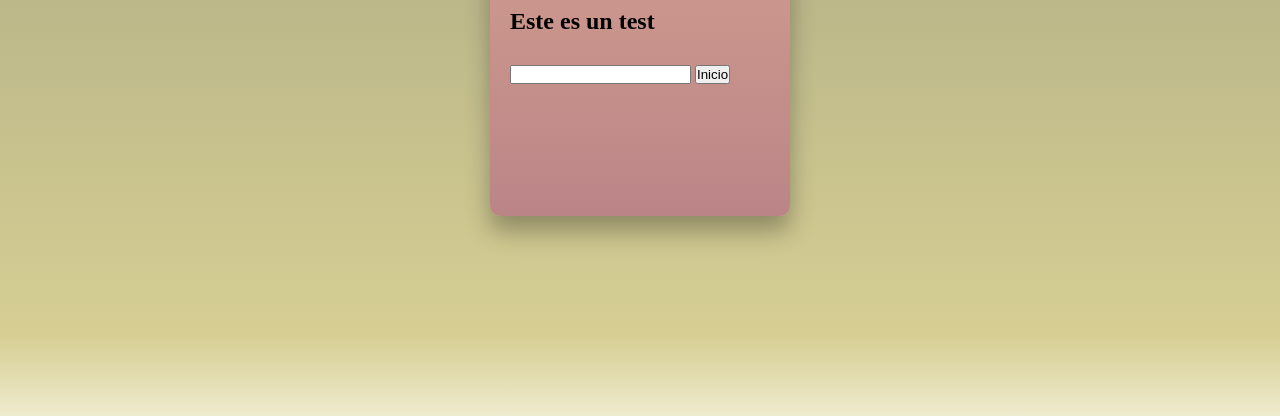
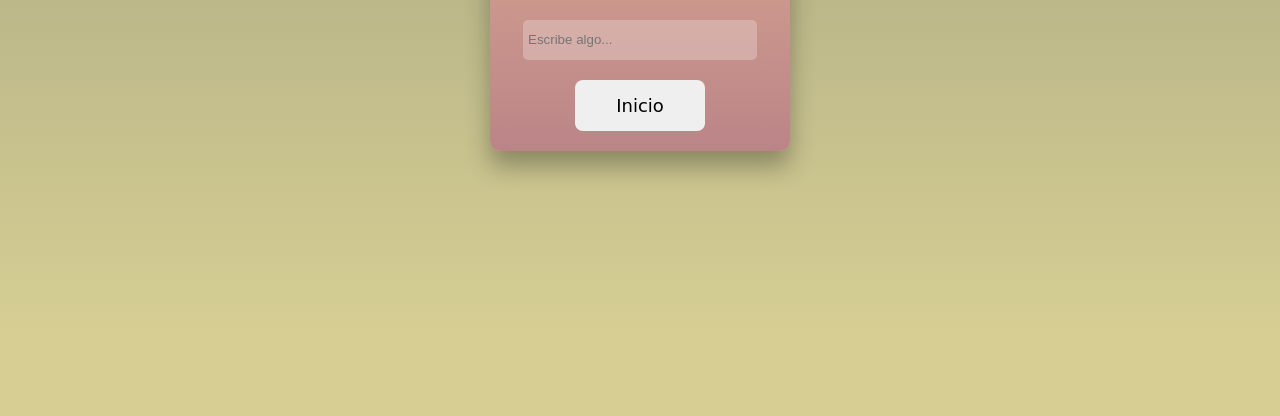
Before and after one commit to kannder83/practice-using-sass, a plain HTML site: page index.html in a window 1280 px wide. Shown: the part 384-800 px from the top of the page. Drawn offline with Linux system fonts and the light colour scheme; a web font is replaced by a local one.

Commit message:
Se complementan los estilos CSS.

```diff
--- a/css/main.scss
+++ b/css/main.scss
@@ -3,6 +3,7 @@ $color-two: #d6ce93;
 $color-three: #efebce;
 $color-four: #d8a48f;
 $color-five: #bb8588;
+$font-to-all: "Akaya Kanadaka", cursive;
 
 * {
   padding: 0;
@@ -10,10 +11,14 @@ $color-five: #bb8588;
   box-sizing: border-box;
 }
 
+html {
+  font-family: $font-to-all;
+}
+
 .header {
   width: 100%;
   height: 10vh;
-  background: linear-gradient($color-three, $color-one);
+  background-color: $color-one;
 }
 
 .main {
@@ -25,7 +30,6 @@ $color-five: #bb8588;
   background: linear-gradient($color-one, $color-two);
   .box {
     width: 300px;
-    height: 400px;
     padding: 20px;
     background: linear-gradient($color-four, $color-five);
     display: flex;
@@ -46,6 +50,35 @@ $color-five: #bb8588;
     }
     div {
       width: 100%;
+      form {
+        width: 100%;
+        text-align: center;
+        input[type="text"] {
+          width: 90%;
+          height: 40px;
+          padding: 0 5px;
+          border: none;
+          background: rgba(255, 255, 255, 0.25);
+          border-radius: 5px;
+          outline: none;
+          margin-bottom: 20px;
+        }
+        input[type="button"] {
+          width: 50%;
+          padding: 15px 8px;
+          border-radius: 8px;
+          outline: none;
+          border: none;
+          transition: 0.3s;
+          font-size: 18px;
+          font-family: $font-to-all;
+        }
+        input[type="button"]:hover {
+          background-color: $color-three;
+          cursor: pointer;
+          box-shadow: 0 8px 10px rgba(0, 0, 0, 0.3);
+        }
+      }
     }
   }
 }
@@ -53,5 +86,5 @@ $color-five: #bb8588;
 .footer {
   width: 100%;
   height: 10vh;
-  background: linear-gradient($color-two, $color-three);
+  background-color: $color-two;
 }
--- a/index.html
+++ b/index.html
@@ -4,6 +4,11 @@
     <meta charset="UTF-8" />
     <meta http-equiv="X-UA-Compatible" content="IE=edge" />
     <meta name="viewport" content="width=device-width, initial-scale=1.0" />
+    <link rel="preconnect" href="https://fonts.gstatic.com" />
+    <link
+      href="https://fonts.googleapis.com/css2?family=Akaya+Kanadaka&display=swap"
+      rel="stylesheet"
+    />
     <link rel="stylesheet" href="./css/main.css" />
     <title>Using SASS</title>
   </head>
@@ -15,7 +20,7 @@
         <h2>Este es un test</h2>
         <div>
           <form>
-            <input type="text" />
+            <input type="text" placeholder="Escribe algo..." />
             <input type="button" value="Inicio" />
           </form>
         </div>
```
Also changed, not shown: css/main.css, 1 other file.
